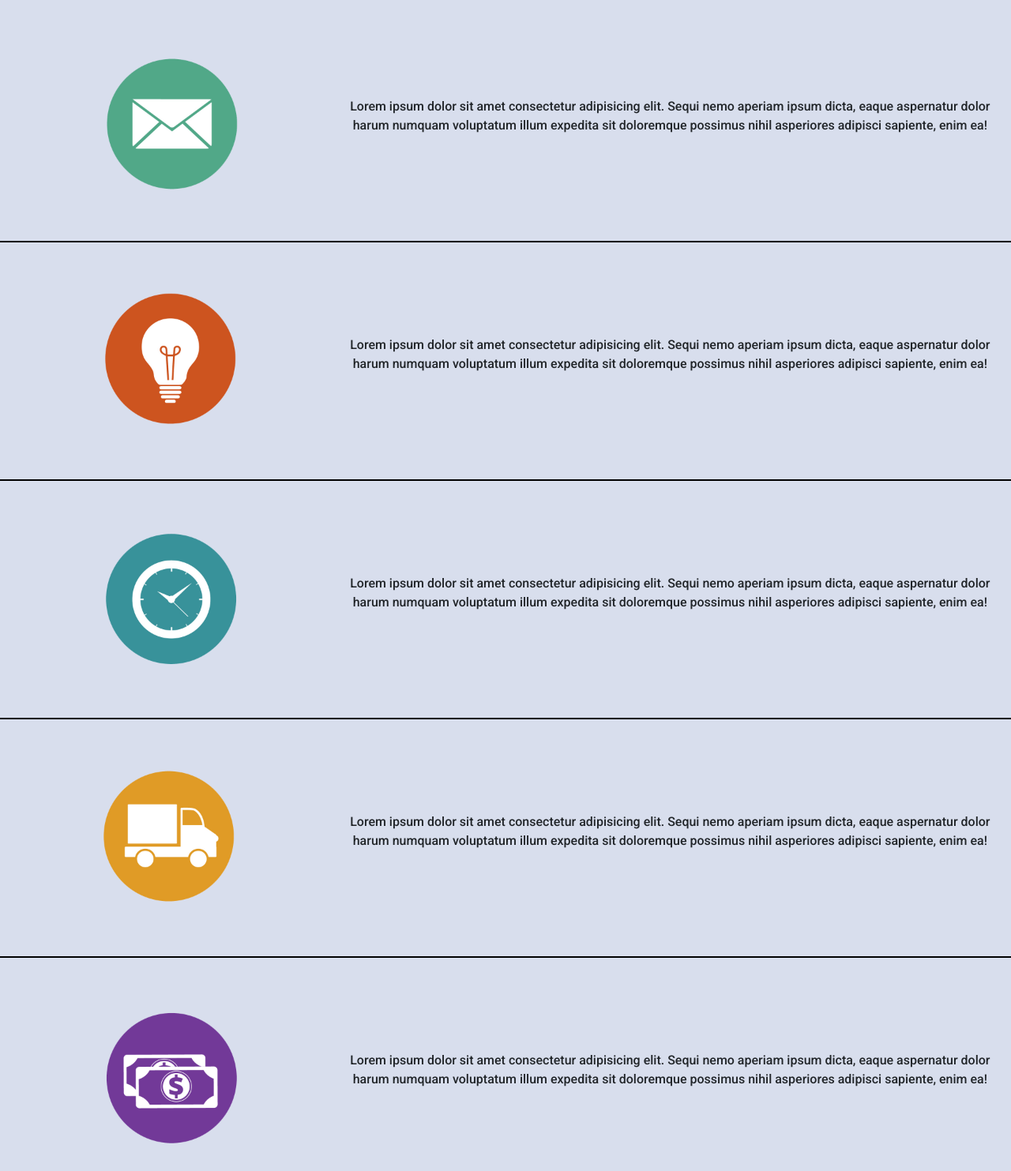
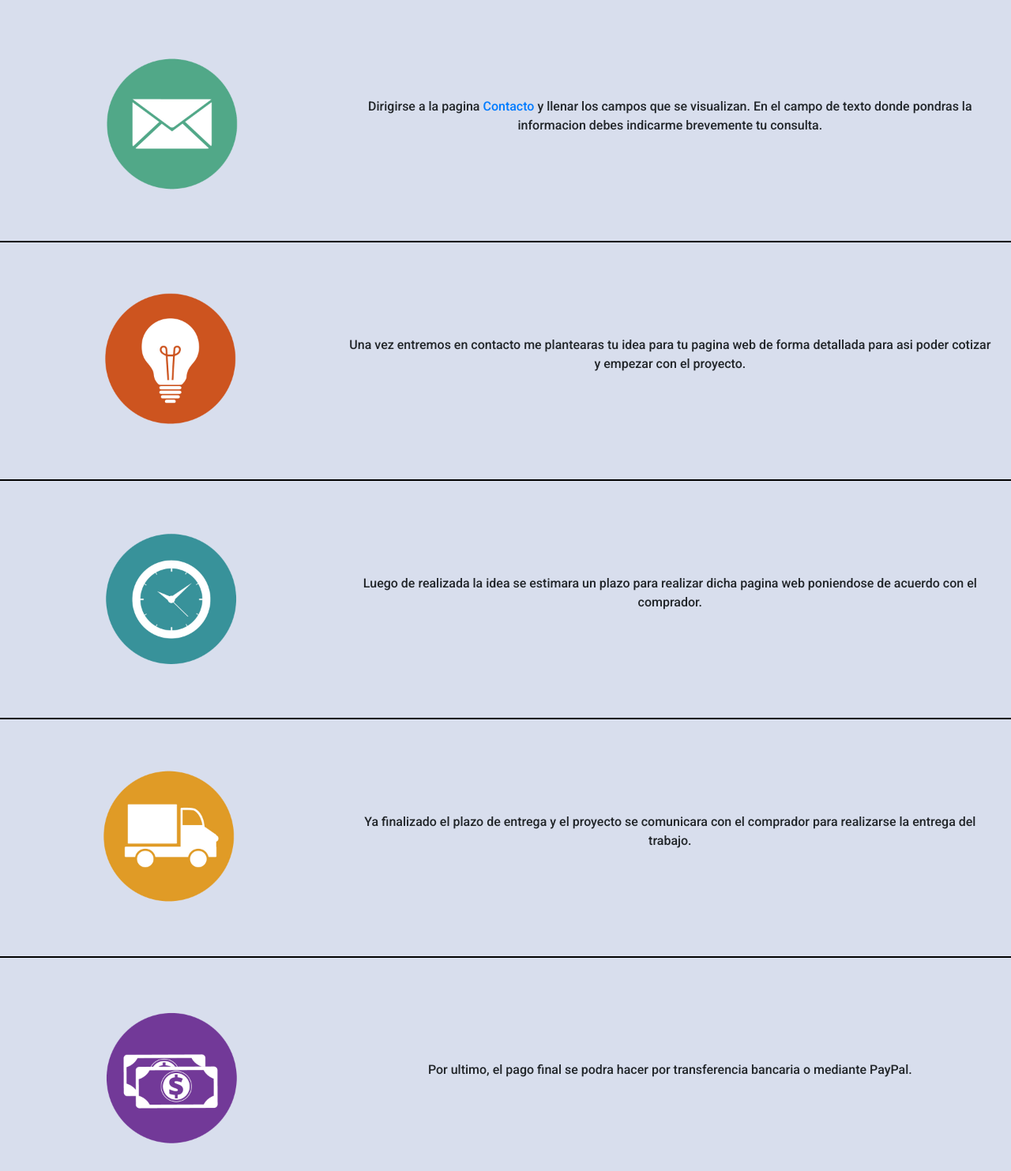
Before and after one commit to LucasRodriguez2001/1706, a plain HTML site: page pages/solicitud.html in a window 1280 px wide. Shown: the part 117-1600 px from the top of the page at 79% size. Drawn offline with nearby package versions, Linux system fonts and the light colour scheme.

Commit message:
Tercer entrega

```diff
--- a/estilos.scss
+++ b/estilos.scss
@@ -84,7 +84,7 @@ body {
         font-weight: 500;
     }
 
-    h3 {
+    h2 {
         font-weight: 300;
         font-size: 22px;
     }
--- a/pages/solicitud.html
+++ b/pages/solicitud.html
@@ -57,31 +57,31 @@
         <div class="container-fluid correo">
             <div class="row">
                 <div class="cleft col-md-4"><img src="../images/correo.png"></div>
-                <div class="cright col-md-8"><p>Lorem ipsum dolor sit amet consectetur adipisicing elit. Sequi nemo aperiam ipsum dicta, eaque aspernatur dolor harum numquam voluptatum illum expedita sit doloremque possimus nihil asperiores adipisci sapiente, enim ea!</p></div>
+                <div class="cright col-md-8"><p>Dirigirse a la pagina <a href="/pages/contacto.html">Contacto</a> y llenar los campos que se visualizan. En el campo de texto donde pondras la informacion debes indicarme brevemente tu consulta.</p></div>
             </div>
         </div>
         <div class="container-fluid idea">
             <div class="row">
                 <div class="idleft col-md-4"><img src="../images/idea.png"></div>
-                <div class="idright col-md-8"><p>Lorem ipsum dolor sit amet consectetur adipisicing elit. Sequi nemo aperiam ipsum dicta, eaque aspernatur dolor harum numquam voluptatum illum expedita sit doloremque possimus nihil asperiores adipisci sapiente, enim ea!</p></div>
+                <div class="idright col-md-8"><p>Una vez entremos en contacto me plantearas tu idea para tu pagina web de forma detallada para asi poder cotizar y empezar con el proyecto.</p></div>
             </div>
         </div>
         <div class="container-fluid reloj">
             <div class="row">
                 <div class="rleft col-md-4"><img src="../images/reloj.png"></div>
-                <div class="rright col-md-8"><p>Lorem ipsum dolor sit amet consectetur adipisicing elit. Sequi nemo aperiam ipsum dicta, eaque aspernatur dolor harum numquam voluptatum illum expedita sit doloremque possimus nihil asperiores adipisci sapiente, enim ea!</p></div>
+                <div class="rright col-md-8"><p>Luego de realizada la idea se estimara un plazo para realizar dicha pagina web poniendose de acuerdo con el comprador.</p></div>
             </div>
         </div>
         <div class="container-fluid entrega">
             <div class="row">
                 <div class="eleft col-md-4"><img src="../images/entrega.png"></div>
-                <div class="eright col-md-8"><p>Lorem ipsum dolor sit amet consectetur adipisicing elit. Sequi nemo aperiam ipsum dicta, eaque aspernatur dolor harum numquam voluptatum illum expedita sit doloremque possimus nihil asperiores adipisci sapiente, enim ea!</p></div>
+                <div class="eright col-md-8"><p>Ya finalizado el plazo de entrega y el proyecto se comunicara con el comprador para realizarse la entrega del trabajo.</p></div>
             </div>
         </div>
         <div class="container-fluid dinero">
             <div class="row">
                 <div class="dleft col-md-4"><img src="../images/dinero.png"></div>
-                <div class="dright col-md-8"><p>Lorem ipsum dolor sit amet consectetur adipisicing elit. Sequi nemo aperiam ipsum dicta, eaque aspernatur dolor harum numquam voluptatum illum expedita sit doloremque possimus nihil asperiores adipisci sapiente, enim ea!</p></div>
+                <div class="dright col-md-8"><p>Por ultimo, el pago final se podra hacer por transferencia bancaria o mediante PayPal.</p></div>
             </div>
         </div>
         <!-- Pasos de solicitud - Fin -->
```
Also changed, not shown: index.html (+1 -1 lines), pages/info.html (+2 -6 lines), estilos.css.
